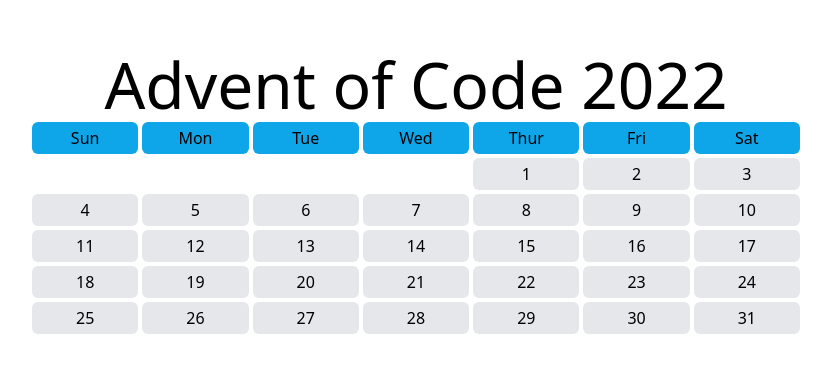
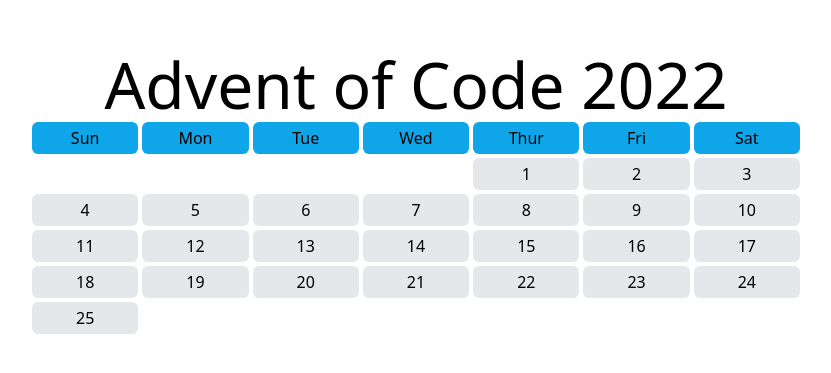
Before and after one commit to brockboland/advent-of-code, a Next.js app in the folder 2022/: page / in a window 1280 px wide. Shown: the part 209-582 px from the top of the page, without its empty margins (224-1055 px from the left). Built offline with nearby package versions, Linux system fonts and the light colour scheme.

Commit message:
Link to pages from calendar

```diff
--- a/2022/pages/index.js
+++ b/2022/pages/index.js
@@ -5,6 +5,11 @@
 	const dayLabelClasses = "p-1 rounded-md bg-sky-500";
 	const dayClasses = "p-1 rounded-md bg-gray-200";
 	const day1Classes = dayClasses + " col-start-5";
+
+	let days = [];
+	for (let d = 2; d <= 25; d++) {
+		days.push(d)
+	}
 
 	return (
 		<div>
@@ -25,37 +30,10 @@
 						<div className={dayLabelClasses}>Fri</div>
 						<div className={dayLabelClasses}>Sat</div>
 						<div className={day1Classes}>1</div>
-						<div className={dayClasses}>2</div>
-						<div className={dayClasses}>3</div>
-						<div className={dayClasses}>4</div>
-						<div className={dayClasses}>5</div>
-						<div className={dayClasses}>6</div>
-						<div className={dayClasses}>7</div>
-						<div className={dayClasses}>8</div>
-						<div className={dayClasses}>9</div>
-						<div className={dayClasses}>10</div>
-						<div className={dayClasses}>11</div>
-						<div className={dayClasses}>12</div>
-						<div className={dayClasses}>13</div>
-						<div className={dayClasses}>14</div>
-						<div className={dayClasses}>15</div>
-						<div className={dayClasses}>16</div>
-						<div className={dayClasses}>17</div>
-						<div className={dayClasses}>18</div>
-						<div className={dayClasses}>19</div>
-						<div className={dayClasses}>20</div>
-						<div className={dayClasses}>21</div>
-						<div className={dayClasses}>22</div>
-						<div className={dayClasses}>23</div>
-						<div className={dayClasses}>24</div>
-						<div className={dayClasses}>25</div>
-
-						<div className={dayClasses}>26</div>
-						<div className={dayClasses}>27</div>
-						<div className={dayClasses}>28</div>
-						<div className={dayClasses}>29</div>
-						<div className={dayClasses}>30</div>
-						<div className={dayClasses}>31</div>
+						{days.map((d, i) => {
+							const link = "/day/" + d;
+							return <div className={dayClasses} key={i}><a href={link}>{d}</a></div>
+						})}
 					</div>
 				</div>
 			</main>
```
